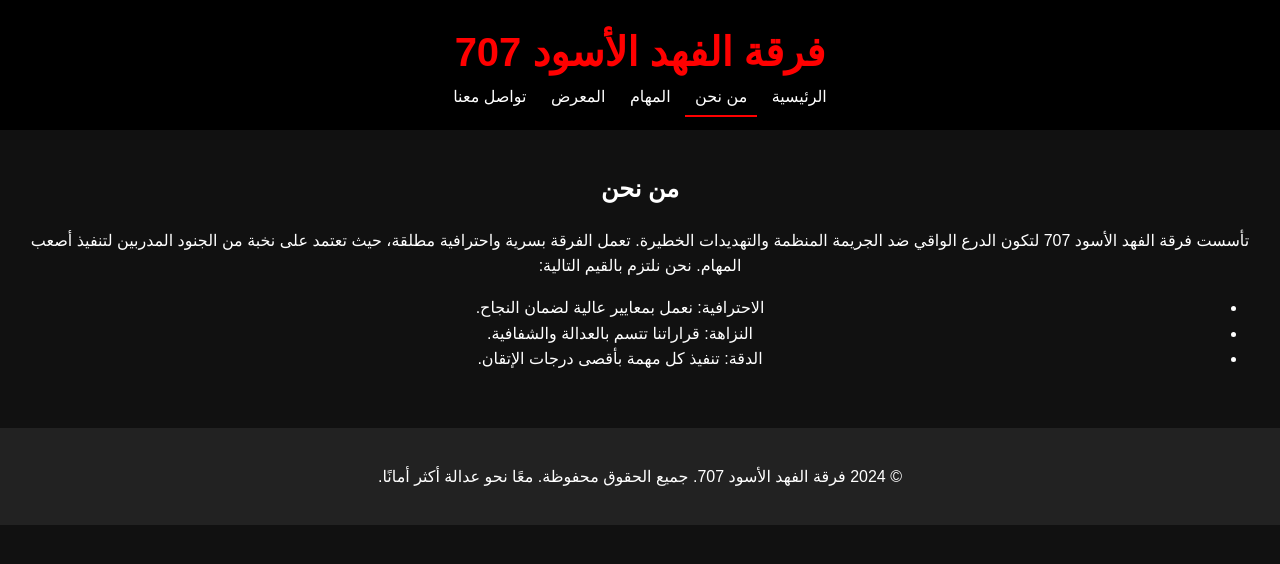
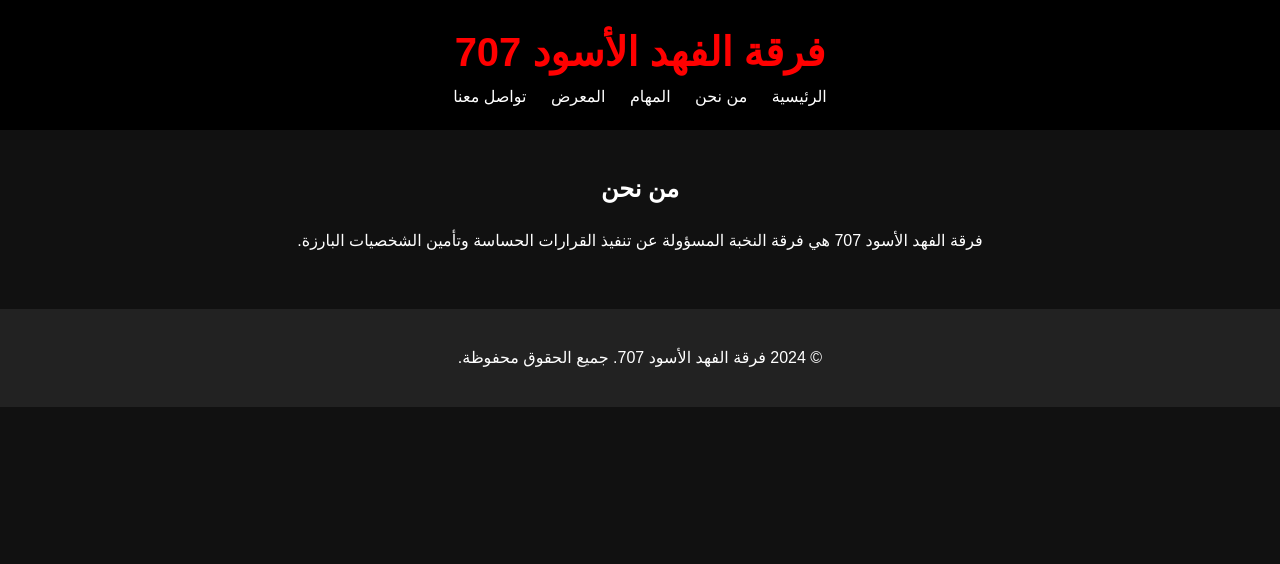
Before and after one commit to abusou7/707squad, a plain HTML site: page index.html in a window 1280 px wide. Both pictures are taken after a click on the link "من نحن". Drawn offline with Linux system fonts and the light colour scheme.

Commit message:
Add files via upload

```diff
--- a/index.html
+++ b/index.html
@@ -6,32 +6,16 @@
     <title>فرقة الفهد الأسود 707</title>
     <link rel="stylesheet" href="styles.css">
     <style>
-        .section {
-            display: none;
-            opacity: 0;
-            transition: opacity 0.5s ease-in-out;
-        }
-        .section.active {
-            display: block;
-            opacity: 1;
-        }
-        nav a {
-            color: #fff;
-            text-decoration: none;
-            padding: 10px;
-            border-bottom: 2px solid transparent;
-            transition: border-color 0.3s;
-        }
-        nav a.active {
-            border-color: #f00;
-        }
+        .section { display: none; }
+        .section.active { display: block; }
+        nav a { cursor: pointer; }
     </style>
 </head>
 <body>
     <header>
         <h1>فرقة الفهد الأسود 707</h1>
         <nav>
-            <a data-target="home" class="active">الرئيسية</a>
+            <a data-target="home">الرئيسية</a>
             <a data-target="about">من نحن</a>
             <a data-target="missions">المهام</a>
             <a data-target="gallery">المعرض</a>
@@ -40,40 +24,37 @@
     </header>
 
     <main>
+        <!-- الصفحة الرئيسية -->
         <section id="home" class="section active">
-            <h2>فرقة الفهد الأسود 707 - الحصن المنيع للعدالة</h2>
-            <p>نحن فرقة النخبة التي تنفذ المهام الخطيرة والمعقدة تحت إشراف المحكمة العليا ورئيس الشرطة. نؤمن بالعدالة، الدقة، والسرعة.</p>
+            <h2>العدالة بحزم واحترافية</h2>
+            <p>تخصصنا هو تنفيذ قرارات المحكمة العليا ورئيس الشرطة بكل دقة.</p>
         </section>
 
+        <!-- من نحن -->
         <section id="about" class="section">
             <h2>من نحن</h2>
-            <p>تأسست فرقة الفهد الأسود 707 لتكون الدرع الواقي ضد الجريمة المنظمة والتهديدات الخطيرة. تعمل الفرقة بسرية واحترافية مطلقة، حيث تعتمد على نخبة من الجنود المدربين لتنفيذ أصعب المهام. نحن نلتزم بالقيم التالية:</p>
+            <p>فرقة الفهد الأسود 707 هي فرقة النخبة المسؤولة عن تنفيذ القرارات الحساسة وتأمين الشخصيات البارزة.</p>
+        </section>
+
+        <!-- المهام -->
+        <section id="missions" class="section">
+            <h2>مهامنا</h2>
             <ul>
-                <li>الاحترافية: نعمل بمعايير عالية لضمان النجاح.</li>
-                <li>النزاهة: قراراتنا تتسم بالعدالة والشفافية.</li>
-                <li>الدقة: تنفيذ كل مهمة بأقصى درجات الإتقان.</li>
+                <li>تنفيذ أوامر الاعتقال.</li>
+                <li>مداهمة أوكار العصابات.</li>
+                <li>تأمين الشخصيات المهمة والفعاليات الحساسة.</li>
             </ul>
         </section>
 
-        <section id="missions" class="section">
-            <h2>مهامنا</h2>
-            <ul>
-                <li>القبض على المجرمين الأكثر خطورة المطلوبين دوليًا.</li>
-                <li>تنفيذ أوامر المداهمة ضد العصابات الكبرى.</li>
-                <li>تأمين وحماية الشخصيات المهمة أثناء الفعاليات الكبرى.</li>
-                <li>التدخل السريع لحل الأزمات الأمنية.</li>
-            </ul>
-            <p>نحن لا نترك أي شيء للصدفة، فكل عملية تنفذ بخطط استراتيجية دقيقة لضمان سلامة الفريق ونجاح المهمة.</p>
+        <!-- المعرض -->
+        <section id="gallery" class="section">
+            <h2>المعرض</h2>
+            <p>صور وفيديوهات لأبرز المهام والتدريبات.</p>
         </section>
 
-        <section id="gallery" class="section">
-            <h2>المعرض</h2>
-            <p>استكشف لقطات حصرية من تدريباتنا اليومية والمهام الميدانية التي تعكس شجاعتنا والتزامنا.</p>
-        </section>
-
+        <!-- تواصل معنا -->
         <section id="contact" class="section">
             <h2>تواصل معنا</h2>
-            <p>إذا كانت لديك أي استفسارات أو ترغب في التعاون معنا، لا تتردد في التواصل.</p>
             <form>
                 <div>
                     <label for="name">الاسم:</label><br>
@@ -93,7 +74,7 @@
     </main>
 
     <footer>
-        <p>&copy; 2024 فرقة الفهد الأسود 707. جميع الحقوق محفوظة. معًا نحو عدالة أكثر أمانًا.</p>
+        <p>&copy; 2024 فرقة الفهد الأسود 707. جميع الحقوق محفوظة.</p>
     </footer>
 
     <script src="script.js"></script>
```
